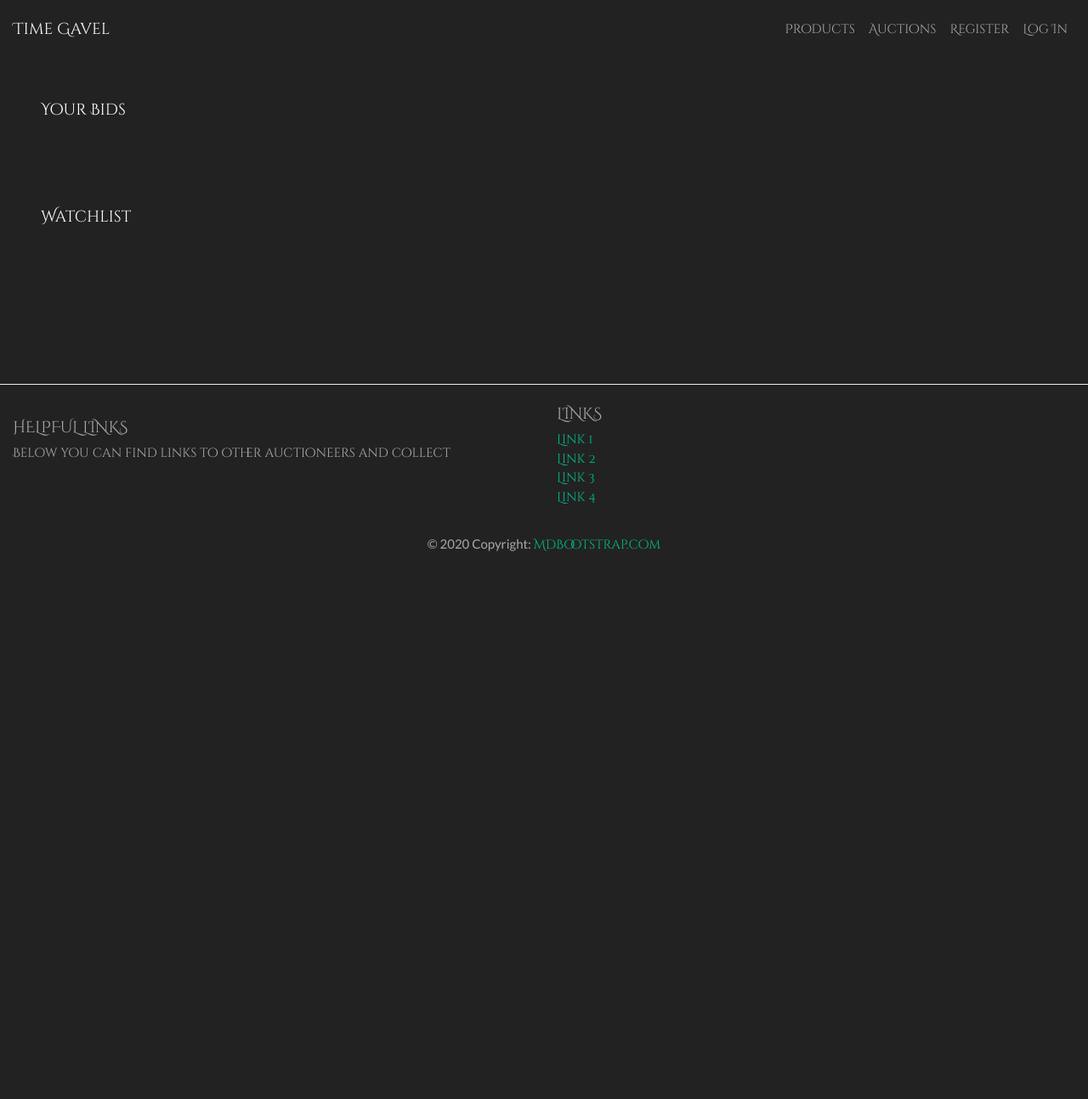
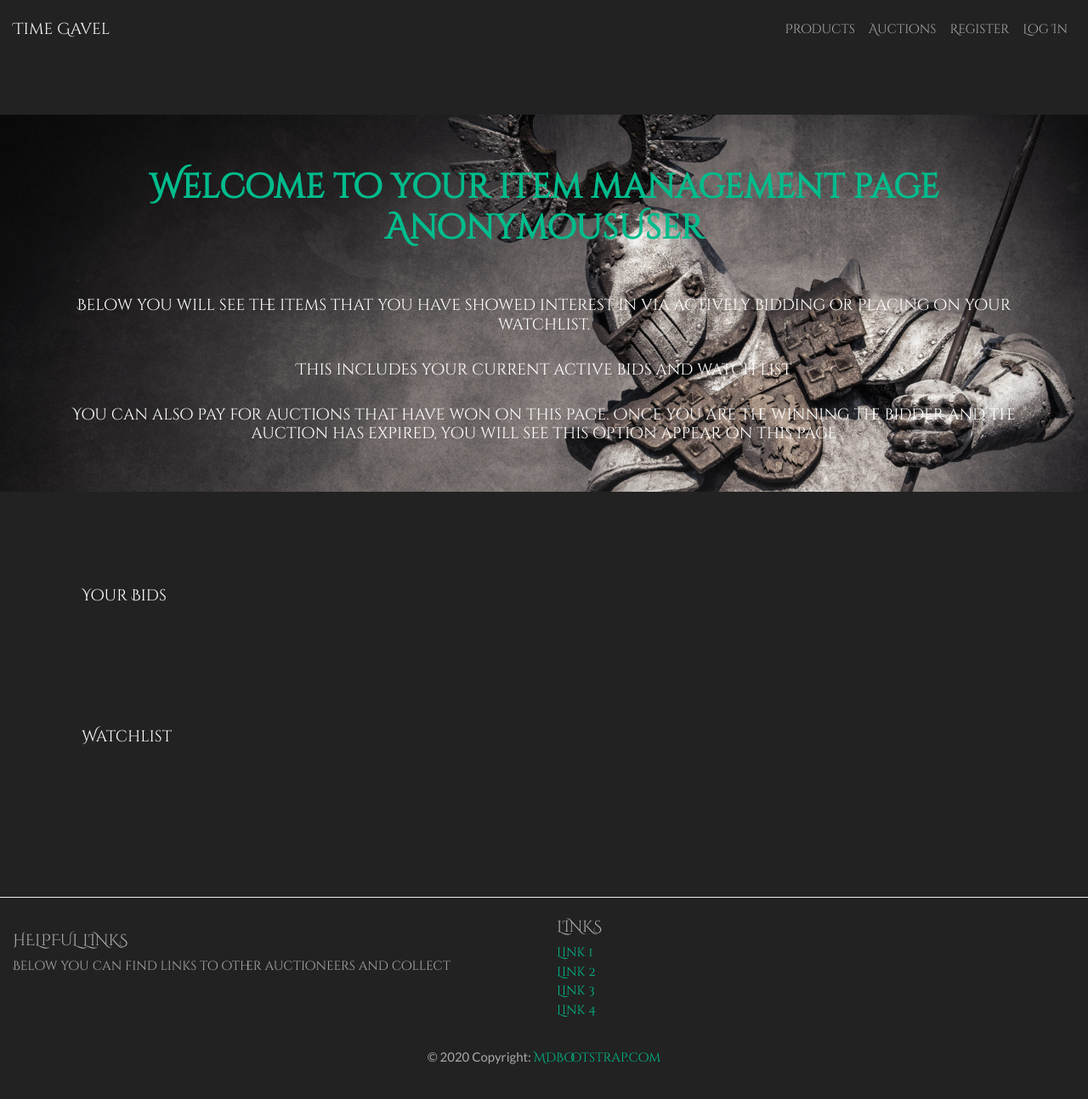
Before and after one commit to Didgerydont/fullstack-milestone, a Django app: template auction/templates/watchlist.html in a window 1280 px wide; the page is wider, and only the part inside the window is pictured. Shown: that part at 85% size. Before the commit the page ends 649 px from the top of that part, so only its background shows below. Run offline with Django 3.2, Linux system fonts and the light colour scheme; the template is opened without the code that fills it, so the values that code supplies are empty; some libraries are stand-ins or nearby versions; some web fonts are replaced.

Commit message:
wish and bid lists pretty much done

```diff
--- a/accounts/templates/profile.html
+++ b/accounts/templates/profile.html
@@ -14,8 +14,6 @@
         </div>
         <div class=" col-sm-12">
             <h5 class="text-center">Below you will see the details that we currently have stored on file for you.</h5>
-            <br>
-            <h5 class="text-center">This includes your current active bids and watch list</h5>
             <br>
             <h5 class="text-center">If you want to update your personal details, you can do that<a href="{% url 'accounts:edit_profile' user.profile.id %}"> here</a></h5>
         </div>
--- a/auction/templates/watchlist.html
+++ b/auction/templates/watchlist.html
@@ -6,21 +6,35 @@
 
 {% block content %}
 
+<div class="container-fluid profile-intro">
+	<div class="row">
+        <div class="col-sm-12">
+            <h2 class="text-center profile-header">Welcome to your item management page {{ user }}</h2>
+        </div>
+        <div class="col-sm-12 p-5">
+            <h5 class="text-center">Below you will see the items that you have showed interest in via actively bidding or placing on your watchlist.</h5>
+            <br>
+            <h5 class="text-center">This includes your current active bids and watch list</h5>
+            <br>
+            <h5 class="text-center">You can also pay for auctions that have won on this page. Once you are the winning the bidder and the auction has expired, you will see this option appear on this page</h5>
+        </div>
+    </div>
+</div>
+
+
 <div class="container-fluid m-5">
     <div class="row">
         <div class="col-xs-12">
-            <div class="watch-title text-center">
-                <h5>Your Bids</h5>
+            <div class="watch-title">
+                <h5 class="m-5 text-center">Your Bids</h5>
             </div>
         </div>
     </div>
 
     {% if bids.auction.auction_expired == false %}
     <div class="row">
-        <div class="col-xs-12">
-            <div class="watch-items m-5">
         {% for bid in bids %}
-                <dl class="p-2 bg-dark">
+        <dl class="p-2 limiter bg-dark col-xs-12 col-md-6">
             <dt>Antique name:</dt>
             <dd>{{ bid.auction.antiques.name}}</dd>
             <dt>Auction #:</dt>
@@ -33,17 +47,14 @@
             <dd>{{ bid.auction.time_ending }}</dd>
             <a href="{% url 'auction:get_specific_auction' bid.auction.pk %}">Go to this auction</a>
         </dl>
-                <div class=" bg-dark">
-                    <img src="{{ MEDIA_URL }}{{ bid.auction.antiques.image }}" alt="Product Image" height="100%" width="100%">
+        <div class=" col-xs-12 col-md-6">
+            <img src="{{ MEDIA_URL }}{{ bid.auction.antiques.image }}" alt="Product Image" height="50%" width="50%">
         </div>
 
 
         <br>
         {% endfor %}
 
-
-            </div>
-        </div>
     </div>
     {% else %}
     <div class="row">
@@ -57,18 +68,16 @@
 <div class="container-fluid m-5">
     <div class="row">
         <div class="col-xs-12">
-            <div class="watch-title text-center">
-                <h5>Watchlist</h5>
+            <div class="watch-title">
+                <h5 class="m-5 text-center">Watchlist</h5>
             </div>
         </div>
     </div>
 
     {% if watchlist.auction.auction_expired == false %}
     <div class="row">
-        <div class="col-xs-12">
-            <div class="watch-items m-5">
         {% for watch in watchlist %}
-                <dl class="p-4 bg-dark col-xs-12 col-md-6">
+        <dl class="p-4 limiter bg-dark col-xs-12 col-md-6">
             <dt>Antique name:</dt>
             <dd>{{ watch.auction.antiques.name}}</dd>
             <dt>Number of bids:</dt>
@@ -77,20 +86,18 @@
             <dd>{{ watch.auction.current_leader }}</dd>
             <dt>Time ending:</dt>
             <dd>{{ watch.auction.time_ending }}</dd>
-                    <dt>Email:</dt>
-                    <dd>xxx</dd>
             <a href="{% url 'auction:get_specific_auction' watch.auction.pk %}">Go to this auction</a>
         </dl>
-                <div class=" bg-dark col-xs-12 col-md-6">
-                    <img src="{{ MEDIA_URL }}{{ watch.auction.antiques.image }}" alt="Product Image" height="100%" width="100%">
+        <div class=" col-xs-12 col-md-6">
+            <img src="{{ MEDIA_URL }}{{ watch.auction.antiques.image }}" alt="Product Image" height="50%" width="50%">
         </div>
         <br>
         {% endfor %}
 
 
     </div>
-        </div>
-    </div>
+
+
     {% else %}
     <div class="row">
         <div class="col-xs-12 col-md-6">
@@ -98,8 +105,9 @@
         </div>
 
     </div>
+</div>
 {% endif %}
-</div>
+
 
 
 
--- a/static/css/custom.css
+++ b/static/css/custom.css
@@ -95,7 +95,10 @@
     word-wrap: break-word;
 }
 
-/* Bif & Watching within Profile page */
+/* Bid & Watching */
+.limiter{
+    max-height: 75vh;
+}
 
 
 /* Footer */
```
Lines whose indentation alone changed are shown as unchanged.
